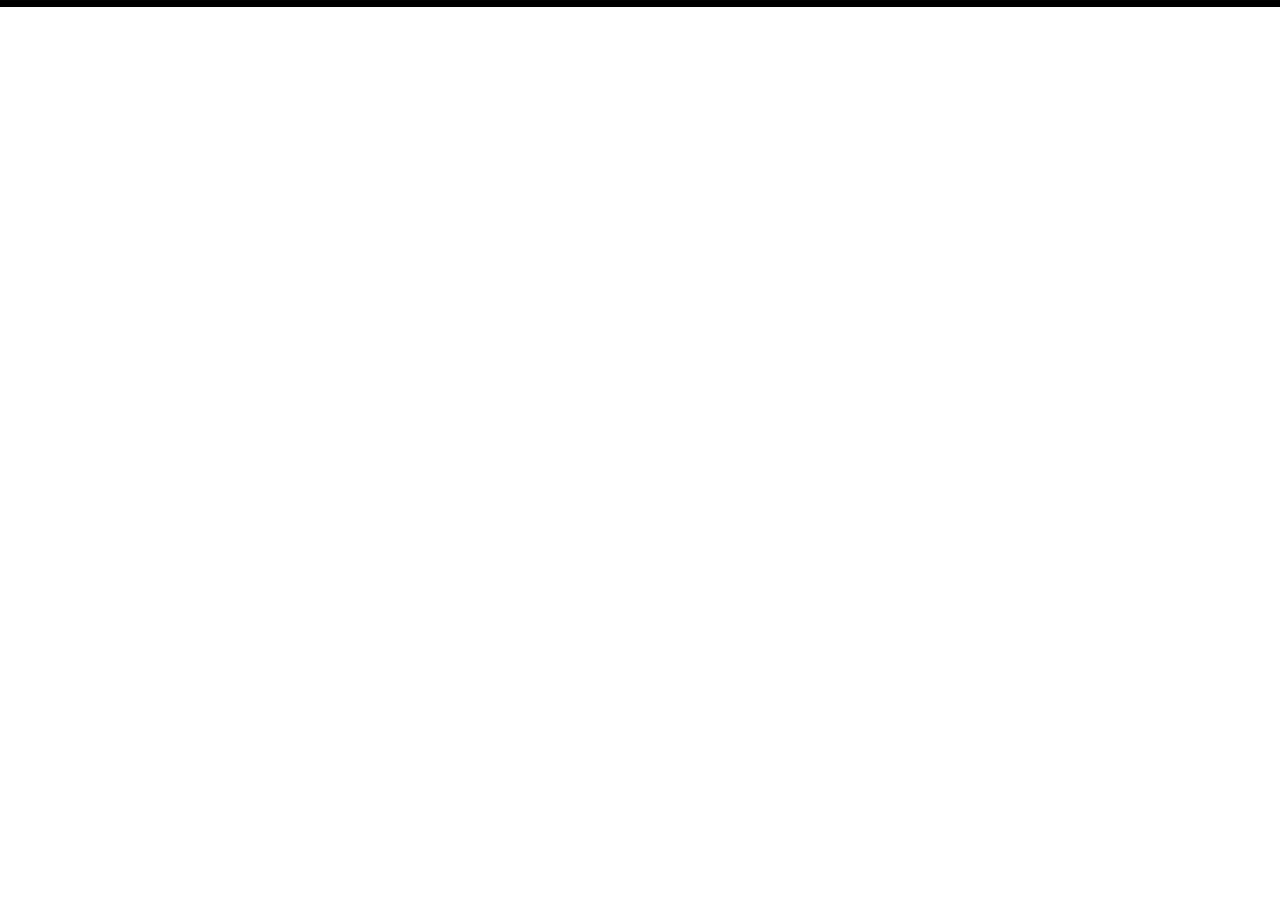
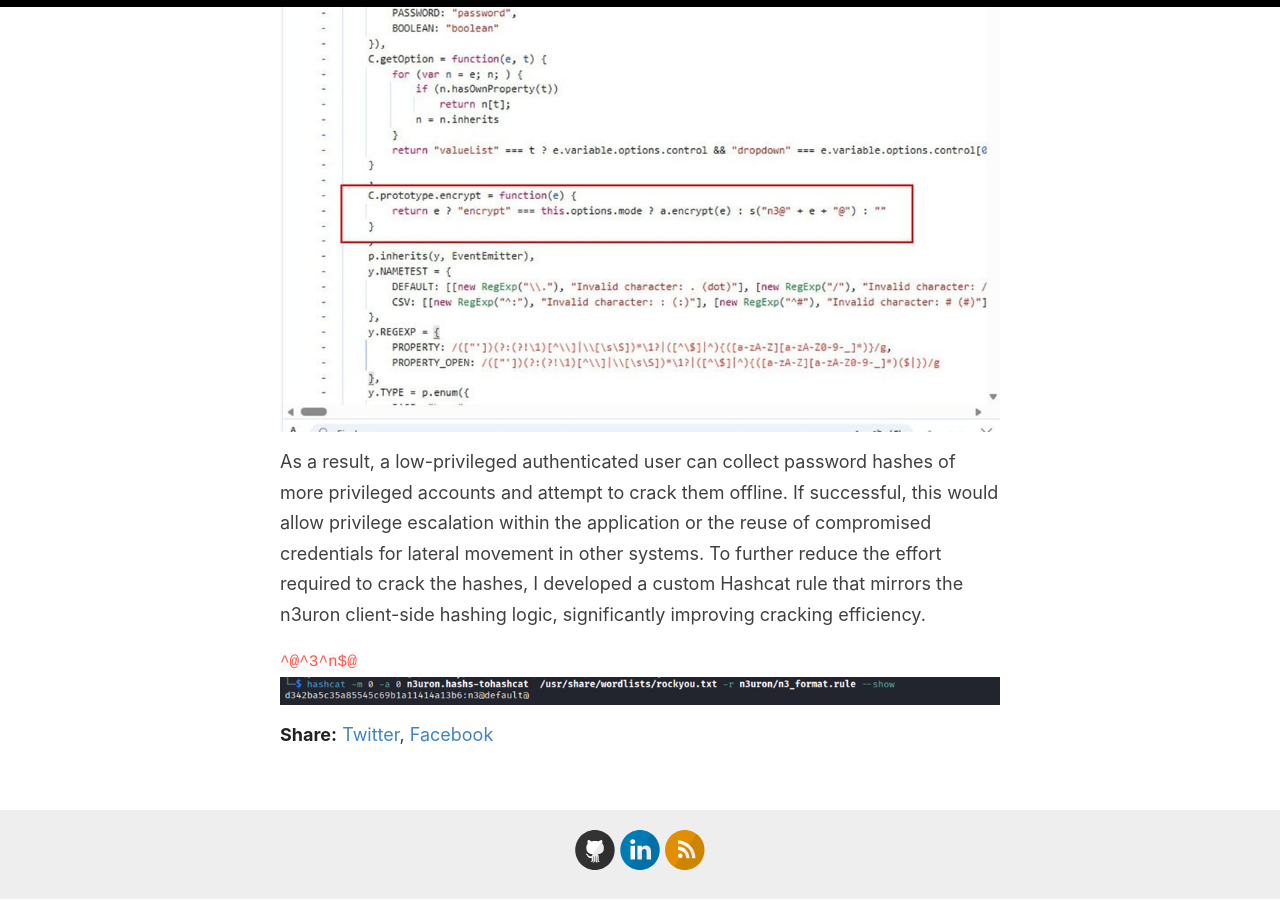
Before and after one commit to JoseAbreu28/JoseAbreu28.github.io, a Jekyll site: the page built from _posts/2026-01-23-CVE-2025-69929.md, in a window 1280 px wide and 900 px high, scrolled down 2729 px. Built offline with Jekyll 4.4.1, drawn with Linux system fonts in a browser that asks for light colours; some of the changed text lies outside the part shown.

Commit message:
Update 2026-01-23-CVE-2025-69929.md

````diff
--- a/_posts/2026-01-23-CVE-2025-69929.md
+++ b/_posts/2026-01-23-CVE-2025-69929.md
@@ -26,9 +26,16 @@ After deploying the n3uron application locally, I authenticated to the platform
 ![n3uron login](/images/DATA/n3uron_login.png)
 
 While navigating through the application, I accessed the configuration interface and confirmed that, despite using a non-administrative account, it was possible to access the ```Config - Roles - Users/Groups``` endpoint at ``http://localhost:8003/ui?nav=config&config=users`` and enumerate all registered users on the platform.
+![n3uron users](/images/DATA/n3uron_user.png)
 
 While interacting with this functionality, I monitored the application traffic and identified that the frontend communicates with the backend using WebSockets. Upon loading the user management interface, the WebSocket response returned detailed information for all registered users. Notably, this response included password hashes for every account, including users with higher privileges.
+![n3uron traffic](/images/DATA/n3uron_traffic.png)
 
 To further assess the impact, I analyzed the client-side JavaScript code located at /app/app.js and identified the function responsible for hashing user passwords. The application performs password hashing entirely on the client side using the MD5 algorithm applied to a predictable string format. Because this logic is exposed to the client, both the cryptographic function and its input are fully disclosed, enabling offline password cracking once the hashes are obtained.
+![n3uron crypto](/images/DATA/n3uron_code.jpg)
 
 As a result, a low-privileged authenticated user can collect password hashes of more privileged accounts and attempt to crack them offline. If successful, this would allow privilege escalation within the application or the reuse of compromised credentials for lateral movement in other systems.
+To further reduce the effort required to crack the hashes, I developed a custom Hashcat rule that mirrors the n3uron client-side hashing logic, significantly improving cracking efficiency.
+
+```^@^3^n$@```
+![n3uron crypto](/images/DATA/hashcat_rule.png)
````
